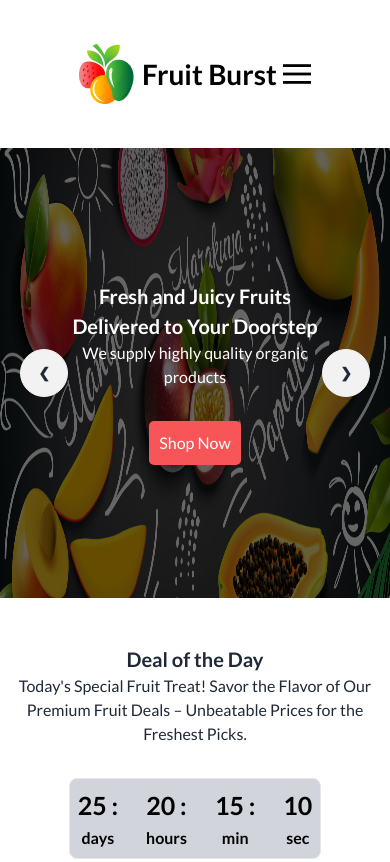
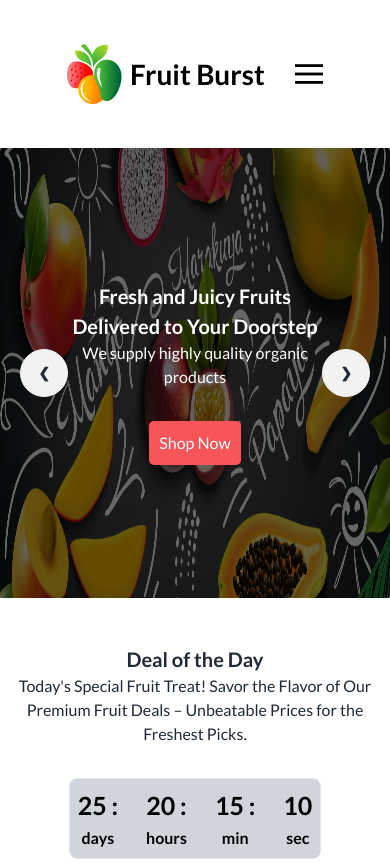
Before and after one commit to zhzahid1911509/PH--A3--B8A3-Fruit-Brust, a plain HTML site: page index.html in a window 390 px wide. Shown: the top 862 px of the page. Drawn offline with nearby package versions, Linux system fonts and the light colour scheme.

Commit message:
navbar style updated

```diff
--- a/index.html
+++ b/index.html
@@ -39,7 +39,7 @@
 </head>
 <body>
     <!-- navbar section starts -->
-      <div class="flex justify-around items-center mt-8 mb-8 md:bg-[#F85559] p-3 rounded-[60px] ml-16 mr-16">
+      <div class="flex justify-around items-center mt-8 mb-8 md:bg-[#F85559] p-3 rounded-[60px] ml-10 mr-10 lg:ml-16 lg:mr-16">
             <div class="hidden md:block">
                 <ul class="text-white md:flex gap-3 items-center lg:gap-5">
                     <li>Home</li>
```
